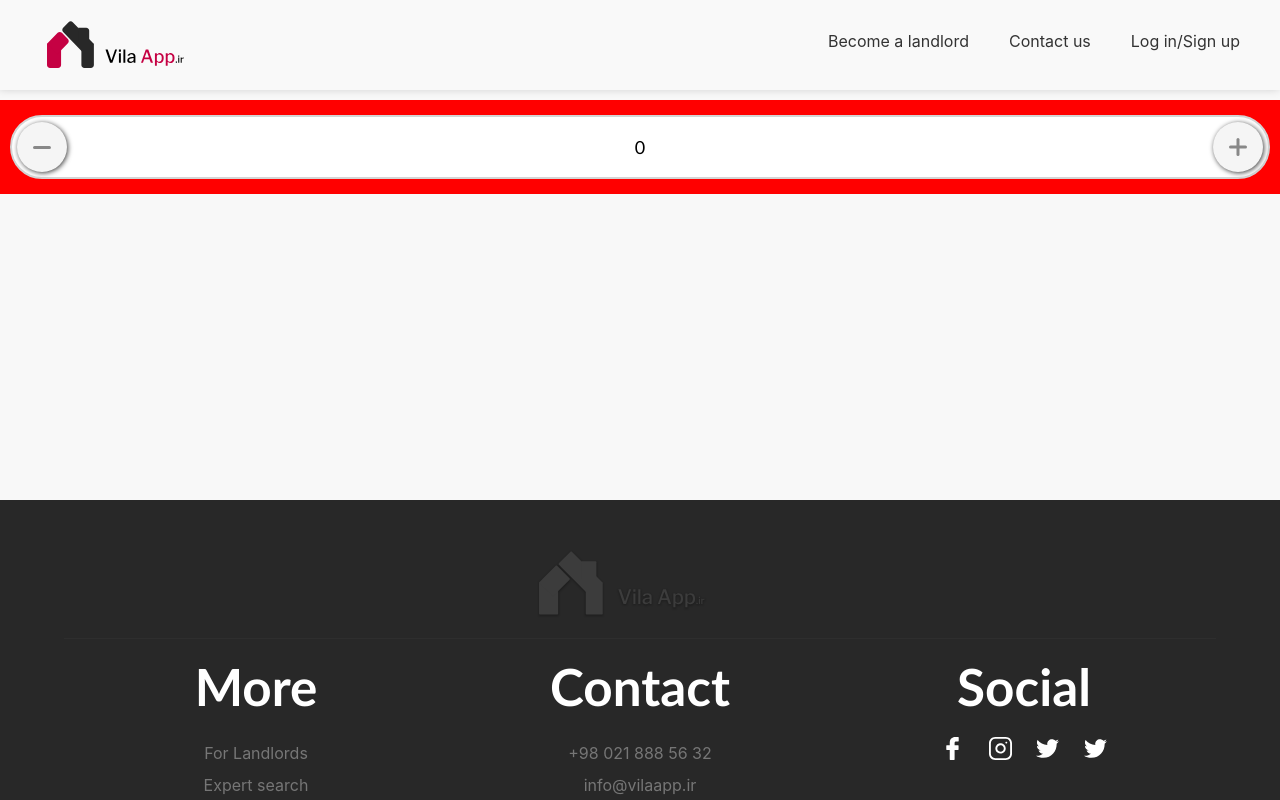
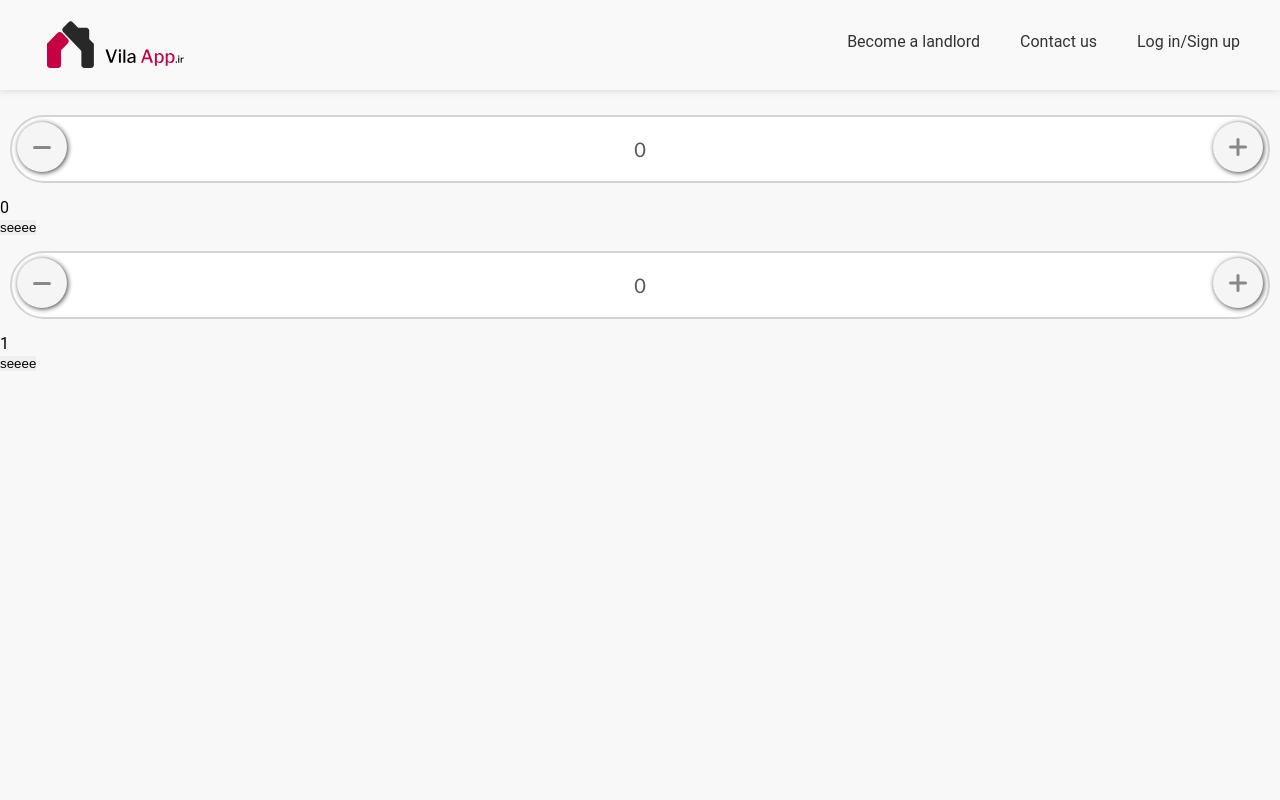
Before and after one commit to arasico/vilaapp, a React (Create React App) app: page /test in a window 1280 px wide. Shown: the top 800 px of the page. Built offline with nearby package versions, Linux system fonts and the light colour scheme.

Commit message:
component working greate. its

```diff
--- a/src/en/components/common/optionButtonPlusMinus/optionButton.css
+++ b/src/en/components/common/optionButtonPlusMinus/optionButton.css
@@ -2,7 +2,6 @@
 
 
 .container-option-button{
-    background-color: red;
     padding: 10px 5px;
 
 }
@@ -69,7 +68,7 @@
     border: 0;
     height: 50px;
     text-align: center;
-    font-size: 18px;
+    font-size: 20px;
     vertical-align: middle;
     font-family: 'Gill Sans', 'Gill Sans MT', Calibri, 'Trebuchet MS', sans-serif;
 
--- a/src/en/components/common/optionButtonPlusMinus/optionButton.js
+++ b/src/en/components/common/optionButtonPlusMinus/optionButton.js
@@ -1,48 +1,206 @@
-import React, {Component} from 'react';
+// import React, {Component} from 'react';
 
-import './optionButton.css';
-//
-// import Icons --------------------------------------->
-//
-import minus from '../../../../assets/icons/minus.svg'
-import pluse from '../../../../assets/icons/pluse.svg'
+// import './optionButton.css';
+// //
+// // import Icons --------------------------------------->
+// //
+// import minus from '../../../../assets/icons/minus.svg'
+// import pluse from '../../../../assets/icons/pluse.svg'
 
 
 
 
-class OptionButtonComponent extends Component {
+
+
+
+
+
+
+// class OptionButtonComponent extends Component {
+//     constructor(props) {
+//         super(props);
+//         this.state = {
+//             currentVal:0
+//          }
+
+//          this.pluseButton = this.pluseButton.bind(this);
+//          this.handleChange = this.handleChange.bind(this);
+//          this.handelFocus = this.handelFocus.bind(this);
+//          this.handelBlur = this.handelBlur.bind(this);
+
+//          this.exampleRef = React.createRef()
+
+//     }
+
+//     componentWillReceiveProps({currentVal}) {
+//         this.setState({...this.state,currentVal})
+//         console.log(currentVal)
+//       }
+
+
+//     pluseButton(val,oprator){
+
+//             if(oprator ==='min')
+//                 return this.setState({currentVal: min(val)})
+//             else if(oprator ==='plus')
+//                 return this.setState({currentVal: plus(val)})
+
+//             function min(val){
+//                let sum = val - 1;
+//                if (sum > 0)
+//                 return sum
+//                 else return 0
+//             }
+
+//             function plus(val){
+//                 return val + 1
+//             }
+
+//     }
+
+//     handelFocus(event){
+//         if(event.target.value === '0')
+//         event.target.value=""
+
+//         event.target.select();
+//     }
+
+//     handelBlur(event){
+//         console.log(event.target.value)
+//       if(event.target.value === '')
+//       this.setState({currentVal:0})
+//     }
+
+//     handleChange(event) {
+
+//         if(Number(event.target.value))
+//         this.setState({currentVal:Number(event.target.value) });
+//         else return 0
+//       }
+
+//     oprationButton(val , oprator){
+
+//         if(oprator === 'min')
+//             return this.setState({currentVal: min(val)})
+//         else if(oprator === 'plus')
+//             return this.setState({currentVal: plus(val)})
+
+//         function min(val){
+//            if (val > 0)
+//             return val
+//             else return 0
+//         }
+
+//         function plus(val){
+//             return val + 1
+//         }
+
+// }
+//      render() {
+
+
+
+//         return (
+//             <div className="container-option-button">
+//                 <div className="option-flex-line">
+//                     <div className="option-flex-item">
+//                         <div className="btn-circle-option btn-minus-icon"  onClick={() => this.pluseButton(this.state.currentVal,'min') }></div>
+//                     </div>
+//                     <div className="option-flex-item">
+//                         <input className="option-input-component"
+//                            ref={this.exampleRef}
+//                            value={this.state.currentVal}
+//                            onChange={this.handleChange}
+//                            onFocus={this.handelFocus}
+//                            onBlur={this.handelBlur}  />
+//                     </div>
+//                     <div className="option-flex-item">
+//                         <div className="btn-circle-option btn-plus-icon" onClick={() => this.pluseButton(this.state.currentVal,'plus') }  ></div>
+//                     </div>
+//                 </div>
+//             </div>
+//          );
+//     }
+// }
+
+// export default OptionButtonComponent;
+
+
+
+
+
+
+
+
+import React  from 'react';
+
+import './optionButton.css';
+
+export class InputComponent extends React.Component {
     constructor(props) {
         super(props);
-        this.state = {
-            currentVal:0
+        this.state={
+            conter: 0
+      }
     }
 
-         this.pluseButton = this.pluseButton.bind(this);
-         this.handleChange = this.handleChange.bind(this);
-         this.handelFocus = this.handelFocus.bind(this);
-         this.handelBlur = this.handelBlur.bind(this);
-    }
+    Change = async(event) => {
 
-    pluseButton(val,oprator){
 
-            if(oprator ==='min')
-                return this.setState({currentVal: min(val)})
-            else if(oprator ==='plus')
-                return this.setState({currentVal: plus(val)})
+    //    console.log(this.state.conter)
+    //    console.log(event.target.name)
 
-            function min(val){
-               let sum = val - 1;
-               if (sum > 0)
-                return sum
-                else return 0
-            }
+        if(event.target.name === 'max')
+                await this.setState({conter: this.state.conter + 1})
 
-            function plus(val){
-                return val + 1
-            }
+        else
+            if(this.state.conter > 0)
+                await this.setState({conter: this.state.conter - 1})
+                    else
+                        this.setState({conter: 0})
+
+        this.props.change(this.state.conter);
+
+
+        // Functional Program ------------------------------------->
+
+        // if(event.target.name === 'min')
+        // return this.setState({conter: min(this.state.conter)})
+        // else if(event.target.name === 'plus')
+        //     return this.setState({conter: plus(this.state.conter)})
+
+        // function min(val){
+        // if (val > 0)
+        //     return val - 1
+        //     else return 0
+        // }
+
+        // function plus(val){
+        //     return val + 1
+        // }
+        // this.props.change(this.state.conter);
+
+        // ---------------------------------------------------------->
+
 
     }
 
+
+    //
+    // when try to type in input will be set state our curent number
+    //
+    handleChange = async(event) => {
+        console.log("handel change")
+        if(Number(event.target.value))
+               await this.setState({conter:Number(event.target.value) });
+                else return 0
+                this.props.change(this.state.conter);
+    }
+
+
+    //
+    // When focus in input will be selected All text
+    //
     handelFocus(event){
         if(event.target.value === '0')
         event.target.value=""
@@ -50,36 +208,15 @@ class OptionButtonComponent extends Component {
         event.target.select();
     }
 
+
+    //
+    // whne left the input if input is empty will be set 0
+    //
     handelBlur(event){
-        console.log(event.target.value)
+
+        // console.log(event.target.value)
         if(event.target.value === '')
             this.setState({currentVal:0})
-    }
-
-    handleChange(event) {
-
-        if(Number(event.target.value))
-        this.setState({currentVal:Number(event.target.value) });
-        else return 0
-      }
-
-    oprationButton(val , oprator){
-
-        if(oprator === 'min')
-            return this.setState({currentVal: min(val)})
-        else if(oprator === 'plus')
-            return this.setState({currentVal: plus(val)})
-
-        function min(val){
-           if (val > 0)
-            return val
-            else return 0
-        }
-
-        function plus(val){
-            return val + 1
-        }
-
     }
 
 
@@ -88,22 +225,45 @@ class OptionButtonComponent extends Component {
                 <div className="container-option-button">
                     <div className="option-flex-line">
                         <div className="option-flex-item">
-                        <div className="btn-circle-option btn-minus-icon"  onClick={() => this.pluseButton(this.state.currentVal,'min') }></div>
+                            <button name="min" className="btn-circle-option btn-minus-icon" onClick={this.Change} />
                         </div>
                         <div className="option-flex-item">
                             <input className="option-input-component"
-                           value={this.state.currentVal}
-                           onChange={this.handleChange}
-                           onFocus={this.handelFocus}
-                           onBlur={this.handelBlur}  />
+                            value={this.state.conter}
+                            onChange={this.handleChange.bind(this)}
+                            onFocus={this.handelFocus.bind(this)}
+                            onBlur={this.handelBlur.bind(this)}
+                            maxLength={3} />
                         </div>
                         <div className="option-flex-item">
-                        <div className="btn-circle-option btn-plus-icon" onClick={() => this.pluseButton(this.state.currentVal,'plus') }  ></div>
+                            <button name="max" className="btn-circle-option btn-plus-icon" onClick={this.Change} />
                         </div>
                     </div>
                 </div>
-         );
+        )
     }
 }
 
-export default OptionButtonComponent;
+
+
+
+
+
+/*
+// Example to use Component ---------------------------------------------------------------------------->
+//
+
+<InputComponent change={this.handleFilterUpdate} name={this.state.person}  />
+name is Importent to be uniq in any Component
+ create handleFilterUpdate in paraent component and from props passing to child compoent
+
+
+
+handleFilterUpdate(newValue) {
+    this.setState({
+        person: newValue
+    });
+}
+
+
+*/// ----------------------------------------------------------------------------------------------------->
--- a/src/en/container/testComponent/style.css
+++ b/src/en/container/testComponent/style.css
@@ -1,7 +1,122 @@
-.test-container{
+.test-container {
     width: 100%;
-    height: 500px;
+    height: 1000px;
     background-color: #f8f8f8;
     padding-top: 100px;
 
 }
+
+
+
+
+html {
+    box-sizing: border-box;
+    font-size: 16px;
+   }
+
+   *,
+   *:after,
+   *:before {
+    box-sizing: border-box;
+   }
+
+   body {
+    font: 100% 'Roboto', arial, sans-serif;
+    background: #f5f5f5;
+   }
+
+   form {
+    padding: 2rem;
+    margin-top: 2rem;
+    margin-right: auto;
+    margin-left: auto;
+    max-width: 23.75rem;
+    background-color: #fff;
+    border-radius: 3px;
+    box-shadow: 0 15px 35px rgba(50, 50, 93, 0.1), 0 5px 15px rgba(0, 0, 0, 0.07);
+   }
+
+   h1 {
+    margin-top: 0;
+    margin-bottom: 3.236rem;
+    text-align: center;
+    font-size: 1.618rem;
+   }
+
+   .form-group {
+    padding: 0;
+    border: 0;
+   }
+
+   .form-group + .form-group {
+    margin-top: 1rem;
+   }
+
+   label {
+    display: inline-block;
+    margin-bottom: .5rem;
+    font-size: .75rem;
+    text-transform: uppercase;
+    -ms-touch-action: manipulation;
+    touch-action: manipulation;
+   }
+
+   input,
+   textarea {
+    display: block;
+    padding: .5rem .75rem;
+    width: 100%;
+    font-size: 1rem;
+    line-height: 1.25;
+    color: #55595c;
+    background-color: #fff;
+    background-image: none;
+    background-clip: padding-box;
+    border-top: 0;
+    border-right: 0;
+    border-bottom: 1px solid #eee;
+    border-left: 0;
+    border-radius: 3px;
+    -webkit-transition: all 0.25s cubic-bezier(0.4, 0, 1, 1);
+    transition: all 0.25s cubic-bezier(0.4, 0, 1, 1);
+   }
+
+   input:focus,
+   textarea:focus {
+    outline: 0;
+    border-bottom-color: #ffab00;
+   }
+
+   textarea {
+    resize: vertical;
+   }
+
+   .btn {
+    display: inline-block;
+    padding: .75rem 1rem;
+    margin-top: 1.618rem;
+    font-weight: 400;
+    text-align: center;
+    text-transform: uppercase;
+    color: #fff;
+    vertical-align: middle;
+    white-space: nowrap;
+    background-color: #ffab00;
+    border: 1px solid transparent;
+    box-shadow: 0 15px 35px rgba(50, 50, 93, 0.1), 0 5px 15px rgba(0, 0, 0, 0.07);
+    cursor: pointer;
+    -webkit-user-select: none;
+    -moz-user-select: none;
+    -ms-user-select: none;
+    user-select: none;
+    -webkit-transition: all 0.25s cubic-bezier(0.4, 0, 1, 1);
+    transition: all 0.25s cubic-bezier(0.4, 0, 1, 1);
+   }
+
+   .btn:focus, .btn:hover {
+    background-color: #ffc142;
+    box-shadow: 0 18px 35px rgba(50, 50, 93, 0.1), 0 8px 15px rgba(0, 0, 0, 0.07);
+   }
+   .btn:focus {
+    outline: 0;
+   }
--- a/src/en/container/testComponent/test.js
+++ b/src/en/container/testComponent/test.js
@@ -1,8 +1,82 @@
+// import React,{Component} from 'react';
+
+// import  './style.css';
+
+// import OptionButton from '../../components/common/optionButtonPlusMinus/optionButton';
+
+
+
+
+
+// class TestComponent extends Component {
+//     constructor(props) {
+//         super(props);
+//         this.state = {
+//             inputValue:'now is null'
+//          }
+
+
+//     }
+
+
+
+
+
+// onclcikbutton = (event) => {
+//     event.preventDefault();
+
+//     console.log(this.state.inputValue)
+
+//   };
+
+
+// handleChange = event => {
+//     console.log(event.target)
+//     this.setState({
+//       inputValue: event.target.value
+//     });
+//   };
+
+
+//     render() {
+
+
+
+
+//         return (
+//             <div className="test-container" onChange={this.handleChange} >
+
+//                 <OptionButton   />
+
+//                     <p>Text is :   {this.state.inputValue}</p>
+//                 <button type="button" onClick={this.onclcikbutton} >Send</button>
+
+//             </div>
+//         );
+//     }
+// }
+
+// export default TestComponent;
+
+
+
+
+
+
+
+
+
+
+
+
+
+
+
 import React,{Component} from 'react';
 
 import  './style.css';
 
-import OptionButton from '../../components/common/optionButtonPlusMinus/optionButton';
+import {InputComponent} from '../../components/common/optionButtonPlusMinus/optionButton';
 
 
 
@@ -11,25 +85,56 @@ import OptionButton from '../../components/common/optionButtonPlusMinus/optionBu
 class TestComponent extends Component {
     constructor(props) {
         super(props);
-        this.state = {  }
+
+         this.handleFilterUpdate = this.handleFilterUpdate.bind(this);
+         this.shoMessage = this.shoMessage.bind(this);
+         this.usernameCall = this.usernameCall.bind(this);
+            this.state={person:0,username:1}
     }
 
 
 
 
 
+    handleFilterUpdate(newVal) {
+        this.setState({
+            person: newVal
+        });
+  }
+
+  usernameCall(newVal) {
+    this.setState({
+          username: newVal
+    });
+}
 
 
+  shoMessage(){
+    alert(this.state.person)
+  }
+
     render() {
-
-
 
 
 
         return (
             <div className="test-container">
 
-                <OptionButton title="Person" />
+
+
+
+                    <InputComponent change={this.handleFilterUpdate} name={this.state.person}  />
+                    <p>{this.state.person}</p>
+                    <button onClick={this.shoMessage}>seeee</button>
+                    <hr />
+
+
+                    <InputComponent change={this.handleFilterUpdate} name={this.state.username}  />
+                    <p>{this.state.username}</p>
+                    <button onClick={this.shoMessage}>seeee</button>
+                    <hr />
+
+
 
             </div>
         );
```
Lines whose indentation alone changed are shown as unchanged.
